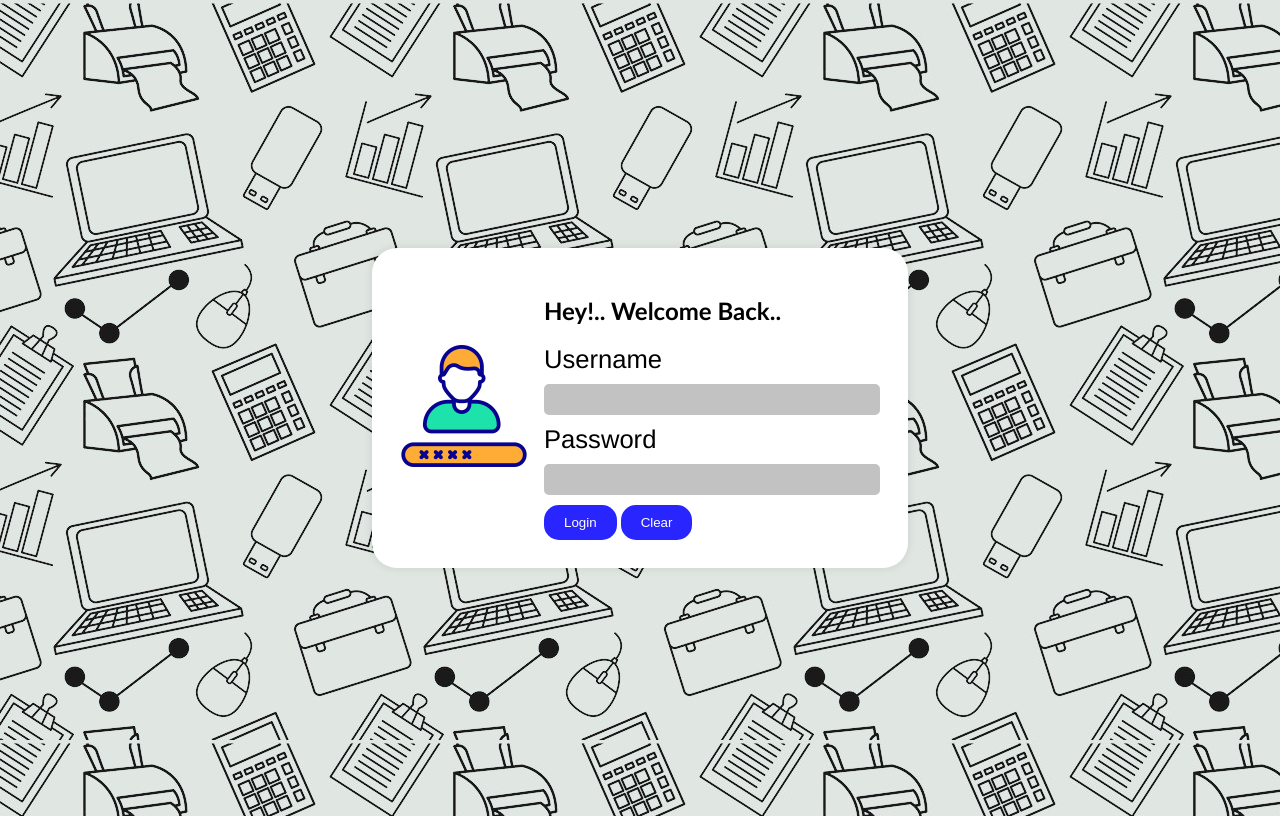
After one commit to Astatine-fever/PROJECT, a PHP site: page /login.html in a window 1280 px wide. The commit adds this page. Run offline with PHP 8.4, Linux system fonts and the light colour scheme.

Commit message:
Login Page Creation and Code Optimisation

```diff
--- /dev/null
+++ b/css/login.css
@@ -0,0 +1,74 @@
+body {
+    display: flex;
+    justify-content: center;
+    align-items: center;
+    height: 100vh;
+    background-image: url("/PROJECT/assets/ui_icons/lb.jpg");
+    background-repeat: repeat;
+}
+
+  h2{
+    font-family: 'Trebuchet MS', 'Lucida Sans Unicode', 'Lucida Grande', 'Lucida Sans', Arial, sans-serif;
+  }
+
+  .container {
+    max-width: 400vw;
+    max-height:400vw;
+    padding: 20px;
+    background-color: white;
+    border-radius: 25px;
+    box-shadow: 0 0 10px rgba(0, 0, 0, 0.1);
+    border-color: black;
+
+  }
+
+  .login-form {
+    text-align: center;
+  }
+
+  .login-form h2 {
+    margin-bottom: 20px;
+  }
+
+  .login-form label,
+  .login-form input {
+    display: block;
+    margin-bottom: 10px;
+  }
+
+  .login-form button {
+    padding: 10px 20px;
+    background-color: #2925ff;
+    color: white;
+    border: none;
+    border-radius: 15px;
+    cursor: pointer;
+  }
+  .table1 {
+    border-collapse: collapse;
+    border-spacing: 0;
+    width: 100%;
+    border-radius: 10px;
+  }
+
+  .th1 ,.td1 {
+    text-align: left;
+    padding: 8px;
+  }
+  img
+  {
+    max-width: 10vw;
+    max-height: 10vw;
+  }
+  label
+  {
+    font-family: helvetica;
+    font-size: 2vw;
+  }
+  input
+  {
+    border-radius: 5px;
+    background-color: rgb(194, 194, 194);
+    border: none;
+    font-size: 2vw;
+  }
--- /dev/null
+++ b/login.html
@@ -0,0 +1,30 @@
+<!DOCTYPE html>
+<html lang="en">
+<head>
+    <meta charset="UTF-8">
+    <meta name="viewport" content="width=device-width, initial-scale=1.0">
+    <title>login</title>
+    <link rel="icon" src="assets/icons/art.png">
+    <link rel="stylesheet" type="text/css" href="css/login.css">
+</head>
+<body>
+      <div class="container">
+        <form class="login-form" action="login.php" method="post">
+          <table class="table1">
+            <td class="td1">
+            <img src="assets/icons/password.png" alt="login">
+          </td>
+          <td class="td1">
+            <h2>Hey!.. Welcome Back..</h2>
+            <label for="username">Username</label>
+            <input type="text" id="username" name="username">
+            <label for="password">Password</label>
+            <input type="password" id="password" name="password">
+            <button type="submit">Login</button>
+            <button type="reset">Clear</button>
+          </td>
+        </table>
+        </form>
+      </div>
+    </body>
+    </html>
```
Also changed, not shown: css/home.css (renamed from home.css, +2 -11 lines), index.html (+4 -4 lines), assets/icons/add-user.png (added), assets/icons/password.png (added), assets/ui_icons/lb.jpg (added).
